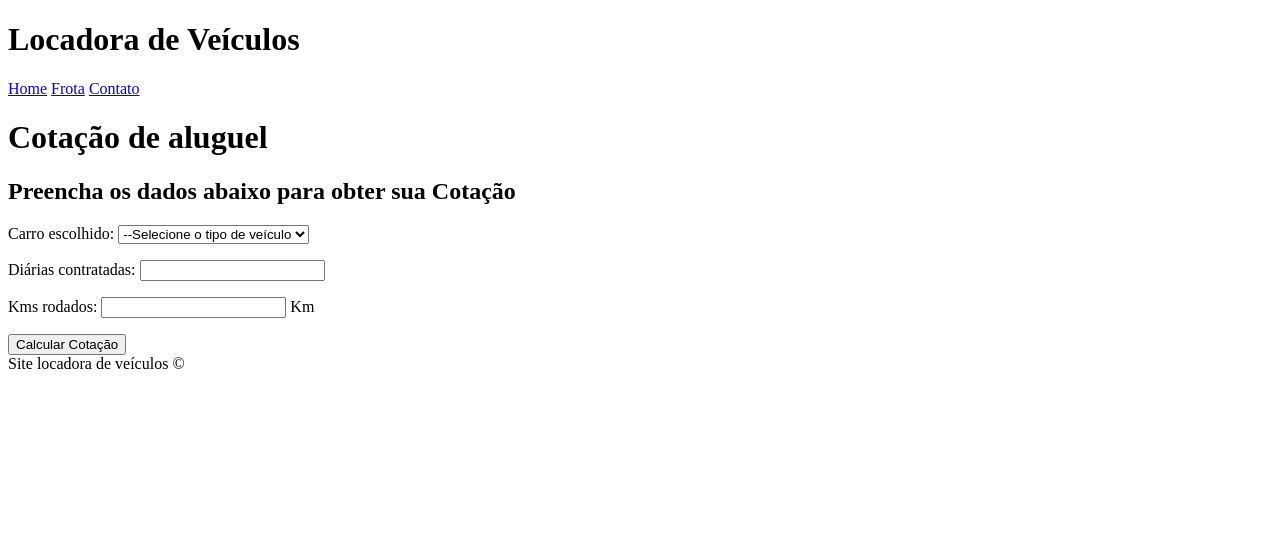
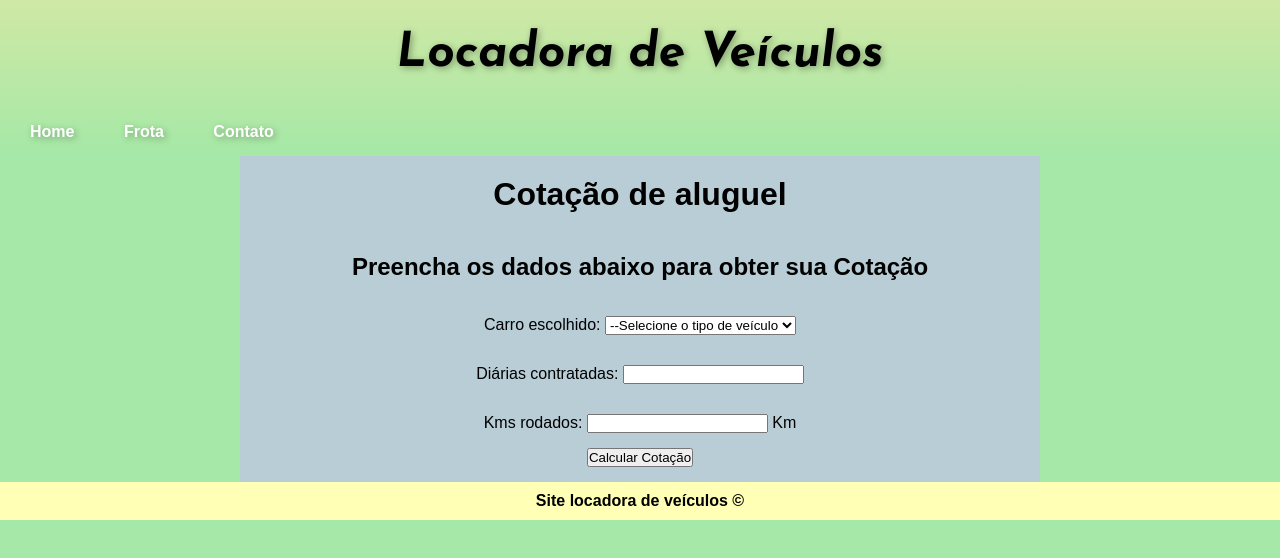
Before and after one commit to felipetn1989/Curso-JS, a plain HTML site: page Lista de exerícios algoritmos/alg034/index.html in a window 1280 px wide. Drawn offline with Linux system fonts and the light colour scheme.

Commit message:
alg034 v1

```diff
--- a/Lista de exerícios algoritmos/alg034/estilo.css
+++ b/Lista de exerícios algoritmos/alg034/estilo.css
@@ -1,24 +1,86 @@
+@charset "UTF-8";
+
+@import url('https://fonts.googleapis.com/css2?family=Josefin+Sans:ital,wght@1,700&display=swap');
+
+:root {
+    --cor0 : #B5FFCD;
+    --cor1 : #A5E8A7;
+    --cor2 : #D4FFC1;
+    --cor3 : #D0E8A5;
+    --cor4 : #FFFFB5;
+
+    --fontedestaque : 'Josefin Sans', sans-serif;
+    --fonte-base : Arial, Verdana, Helvetica, sans-serif;
+}
+
+* {
+    margin: 0px;
+    padding: 0px;
+}
+
 body {
-    background: rgb(54, 54, 196);
-    font: normal 15pt Arial;
+    background-color: var(--cor1);
 }
 
 header {
+    font-family: var(--fontedestaque);
+    width: 100%;
+    background-image: linear-gradient(to bottom, var(--cor3), var(--cor1));
+    text-shadow: 2px 2px 7px rgba(0, 0, 0, 0.329);
+}
+
+header > h1 {
+    text-align: center;
+    padding: 30px;
+    font-size: 3em;
+}
+
+nav {
+    font-family: var(--fonte-base);
+    padding: 15px;
+}
+
+nav > a {
+    text-decoration: none;
     color: white;
+    font-weight: bolder;
+    margin-right: 30px;
+    margin-left: 15px;
+}
+
+nav > a:hover {
+    background-color: var(--cor4);
+    color: black;
+    padding: 10px;
+    transition-duration: .5s;
+    border-radius: 10px;
+}
+
+main {
+    background-color: #c9b5ff85;
+    min-width: 350px;
+    max-width: 800px;
+    margin: auto;
+    font-family: var(--fonte-base);
     text-align: center;
 }
 
-section {
-    background: white;
-    border-radius: 10px;
+main > h1, h2 {
+    padding: 20px;
+}
+
+main p, form {
     padding: 15px;
-    width: 500px;
-    margin: auto;
-    box-shadow: 5px 5px 10px rgba(0, 0, 0, 0.438);
+}
+
+input#butcalc {
+    margin-bottom: 15px;
 }
 
 footer {
-    color: white;
+    background-color: var(--cor4);
     text-align: center;
-    font-style: italic;
+    font-family: var(--fonte-base);
+    font-weight: bold;
+    padding: 10px;
 }
--- a/Lista de exerícios algoritmos/alg034/index.html
+++ b/Lista de exerícios algoritmos/alg034/index.html
@@ -5,6 +5,7 @@
     <meta http-equiv="X-UA-Compatible" content="IE=edge">
     <meta name="viewport" content="width=device-width, initial-scale=1.0">
     <title>Locadora de Veículos</title>
+    <link rel="stylesheet" href="estilo.css">
 </head>
 <body>
     <header>
@@ -38,7 +39,7 @@
         <p>
             Kms rodados: <input type="number" name="fkm" id="fkm"> Km
         </p>
-        <input type="button" value="Calcular Cotação" onclick="calcular ()">
+        <input type="button" value="Calcular Cotação" id="butcalc" onclick="calcular ()">
         <div id="resultado">
 
         </div>
--- a/Lista de exerícios algoritmos/alg034/script.js
+++ b/Lista de exerícios algoritmos/alg034/script.js
@@ -6,6 +6,9 @@ function calcular() {
     var select = document.myForm.mySelect.selectedIndex
     var km = Number (fkm.value)
     var dias = Number (fdias.value)
+    var foto = document.createElement('img')
+
+    resultado.innerHTML = ('')
 
     if (fkm.value.length == 0 || select == 0 || fdias.value.length ==0) {
         alert('Preencha todos os dados e tente novamente')
@@ -20,6 +23,8 @@ function calcular() {
         } else {
             var kmcost = 0.10
         }
+        foto.setAttribute ('src','imagens/carro-pop-pq.png')
+
     } else {
         var diaria = 150
         if (km <= 200) {
@@ -27,8 +32,13 @@ function calcular() {
         } else {
             var kmcost = 0.25
         }
+        foto.setAttribute ('src','./imagens/carro-luxo-pq.png')
     }
 
     var rentalprice = (dias*diaria) + (km*kmcost)
-    alert(rentalprice)
+
+    var fprice = document.createElement('p')
+    fprice.innerHTML = (`O valor total da locação é de R$${rentalprice.toFixed(2)}`)
+    resultado.appendChild (fprice)
+    resultado.appendChild (foto)
 }
```
Also changed, not shown: Lista de exerícios algoritmos/alg034/imagens/Fonte-reprodução-do-site-O-Mundo-em-Movimento.jpg (added), Lista de exerícios algoritmos/alg034/imagens/carro-luxo-pq.png (added), Lista de exerícios algoritmos/alg034/imagens/carro-luxo.png (added), Lista de exerícios algoritmos/alg034/imagens/carro-pop-pq.png (added), Lista de exerícios algoritmos/alg034/imagens/carro-pop.png (added), Lista de exerícios algoritmos/alg034/imagens/fiat_mobi_like_2022_cinza-scaled.webp (added).
